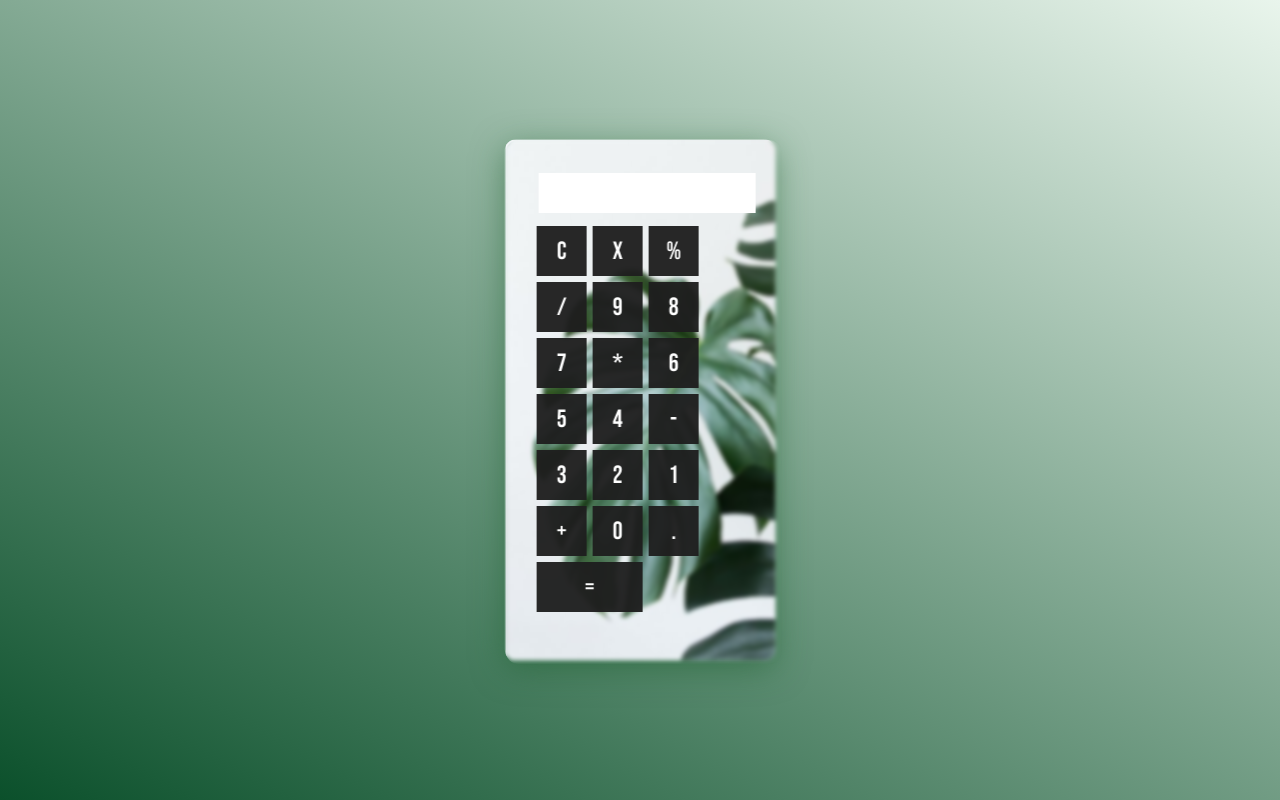
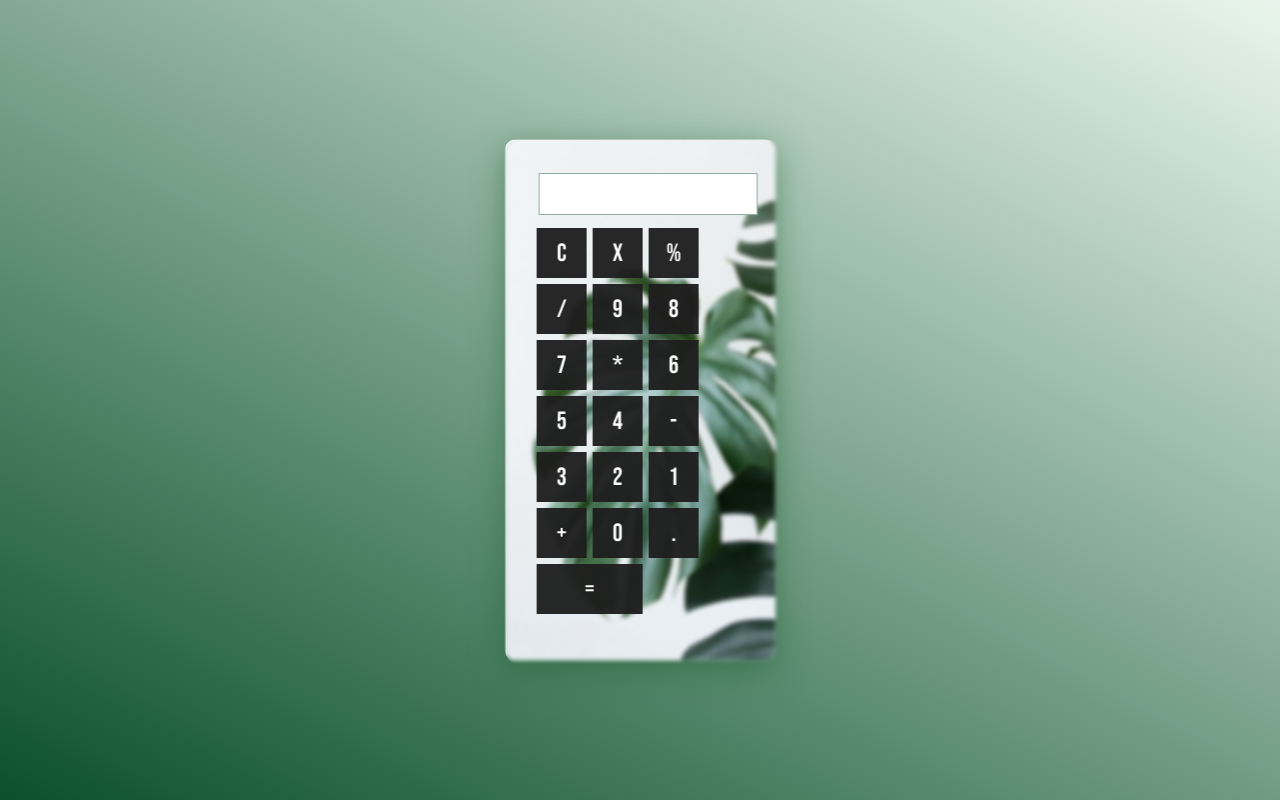
Before and after one commit to carolalencardev/Calculadora, a plain HTML site: page index.html in a window 1280 px wide. Drawn offline with Linux system fonts and the light colour scheme; a web font is replaced by a local one.

Commit message:
Fix: Applying border to calculator result.

```diff
--- a/css/style.css
+++ b/css/style.css
@@ -55,6 +55,7 @@
 
 #resultado {
     background-color: white;
+    border: 1px solid #0b502b75;
     font-size: 29px;
     color: black;
     padding: 5px;
```
